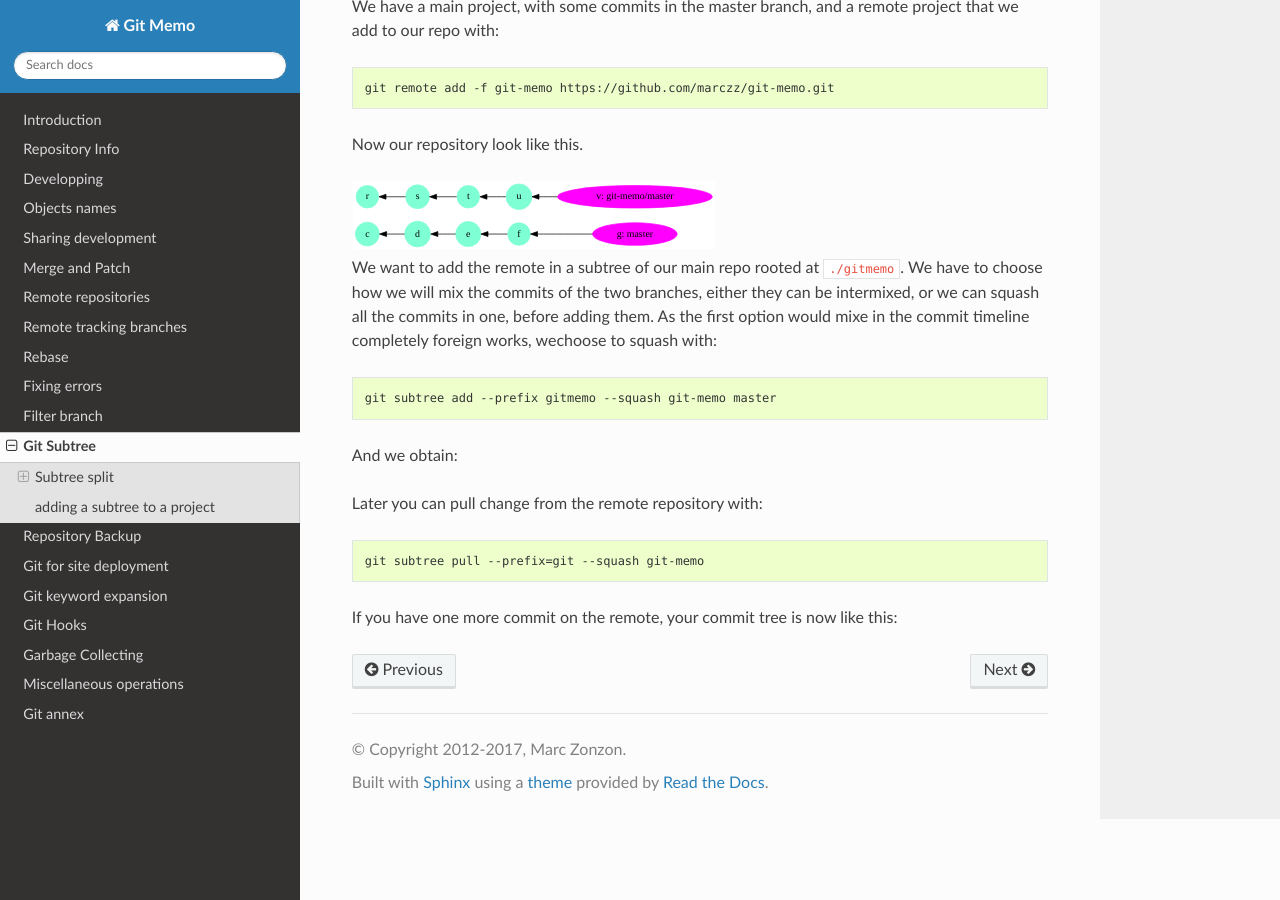
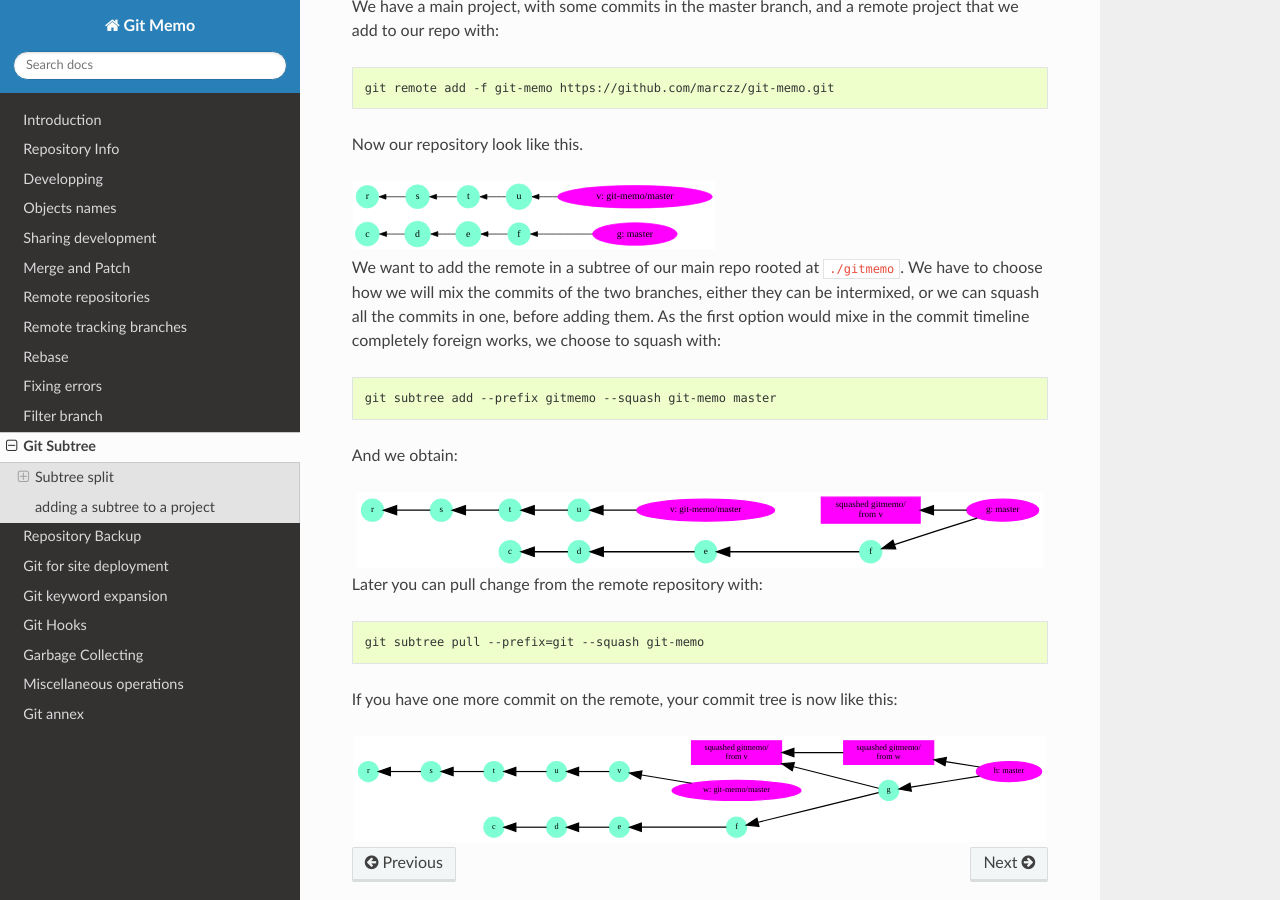
Before and after one commit to marczz/git-memo, a Sphinx documentation site: the page built from source/subtree.rst, in a window 1280 px wide and 900 px high, scrolled down 2705 px. Built offline with Sphinx 7.4.7 and the Read the Docs theme 2.0.0, drawn with Linux system fonts in a browser that asks for light colours.

Commit message:
subtree.rst: fixed syntax of dot diagrams.

```diff
--- a/source/subtree.rst
+++ b/source/subtree.rst
@@ -144,7 +144,7 @@ Now our repository look like this.
     size = 3.8;
     rankdir=RL;
     node [shape=circle, style=filled, color=aquamarine,/* fontsize=9,*/ height=0.3,
-    width=0.3];
+       width=0.3];
     g [shape=ellipse, label="g: master", color=magenta];
     g -> f -> e -> d -> c;
     v [shape=ellipse, label="v: git-memo/master", color="magenta"];
@@ -155,7 +155,7 @@ We want to add the remote in a subtree of our main repo rooted at
 ``./gitmemo``. We have to choose how we will mix the commits of the
 two branches, either they can be intermixed, or we can squash all the
 commits in one, before adding them. As the first option would mixe in
-the commit timeline completely foreign works, wechoose to squash with:
+the commit timeline completely foreign works, we choose to squash with:
 
 ::
 
@@ -168,7 +168,7 @@ And we obtain:
     /*size = 5;*/
     rankdir=RL;
     node [shape=circle, style=filled, color=aquamarine, fontsize=7, height=0.2,
-    width=0.2, margin=0.025,0.025];
+       width=0.2, margin="0.025,0.025"];
     nodesep=0.2;
     g [shape=ellipse, label="g: master", color=magenta];
     aa [shape=box,
@@ -192,7 +192,7 @@ like this:
     /*size = 5;*/
     rankdir=RL;
     node [shape=circle, style=filled, color=aquamarine, fontsize=7, height=0.2,
-    width=0.2, margin=0.025,0.025];
+       width=0.2, margin="0.025,0.025"];
     nodesep=0.2;
     h [shape=ellipse, label="h: master", color=magenta];
     aa [shape=box,
```
